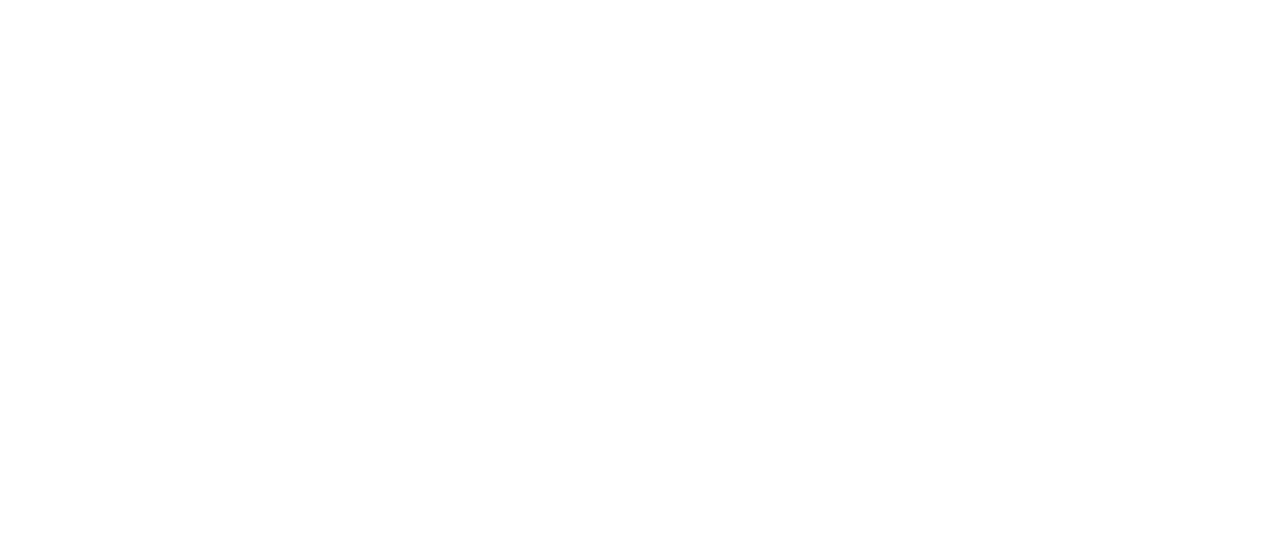
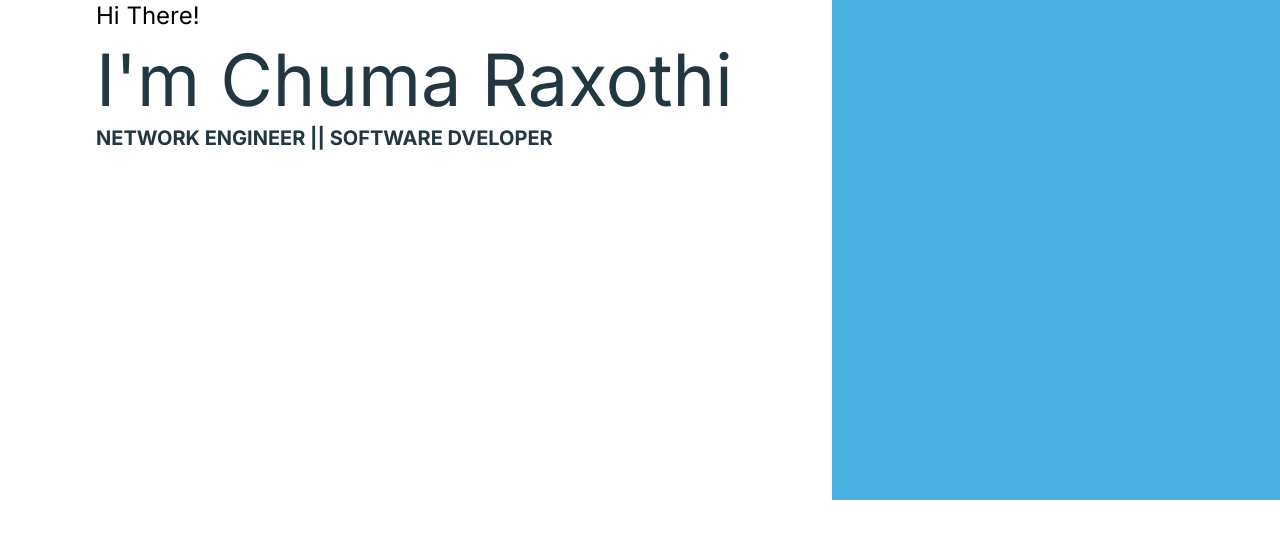
Before and after one commit to Chuma-rxt/Sec_Port, a Next.js app in the folder sec-port/: page / in a window 1280 px wide. Shown: the top 538 px of the page. Built offline with nearby package versions, Linux system fonts and the light colour scheme.

Commit message:
HomeComponent

```diff
--- /dev/null
+++ b/package.json
@@ -0,0 +1,5 @@
+{
+  "dependencies": {
+    "react-google-font-loader": "^1.1.0"
+  }
+}
--- /dev/null
+++ b/sec-port/src/app/components/HomeComponent/HomeComponent.js
@@ -0,0 +1,40 @@
+import React from 'react';
+import GoogleFontLoader from 'react-google-font-loader';
+
+const hindi = {
+    subsets: ["latin"],
+    weight: ['300', '400', '500', '600', '700' ]
+};
+
+export default function HomeComponent() {
+    return (
+        <React.Fragment>
+            <div
+                id="home"
+                style={{
+                    backgroundImage: "linear-gradient(to right, white 65%, #48AFDE 35%)",
+                    minHeight: "500px",
+                    maxHeight: "1200px",
+                    height: "100%",
+                    width: "100%"
+                }}
+            >
+                <div className='container m-auto'>
+                    <div className='grid grid-cols-12'>
+                        <div className='bg-white flex flex-col justify-center col-span-12 mid:col-span-5 md:bg-transparent'>
+                            <div className='container m-auto'>
+                                <div className='lg:pl-24 sm:pl-10 pl-0 py-20 md:py-0 md:text-start text-center'>
+                                    <p className={`text-[#47AEDE tex-3xl md:text-base lg:text-2xl`} >Hi There!</p>
+                                    <h1 className='text-[#223740] font-recoletaBlack text-5xl md:text-5xl lg:text-7xl xl:text-7xl mt-5 md:mt-3'>
+                                        I'm Chuma Raxothi
+                                    </h1>
+                                    <h2 className={`text-[#223740] py-2 font-bold uppercase md:text-xl`}>Network Engineer || Software Dveloper</h2>
+                                </div>
+                            </div>
+                        </div>
+                    </div>
+                </div>
+            </div>
+        </React.Fragment>
+    );
+};
--- a/sec-port/src/app/page.js
+++ b/sec-port/src/app/page.js
@@ -1,8 +1,10 @@
 import Image from "next/image";
+import HomeComponent from "./components/HomeComponent/HomeComponent";
 
 export default function Home() {
   return (
     <main className="">
+      <HomeComponent />
 
     </main>
   );
```
Also changed, not shown: 1 other file (tests, documents, lock files or other folders).
